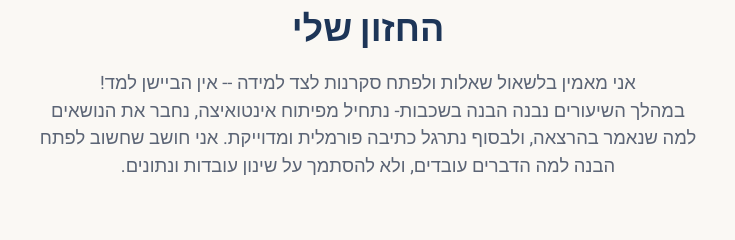
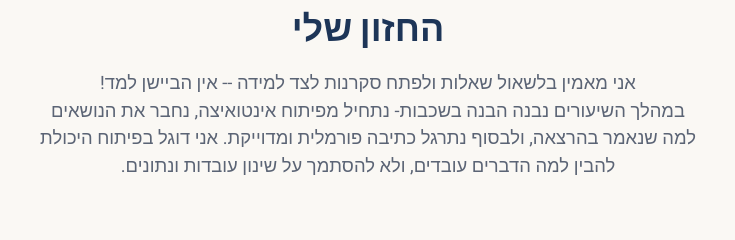
Before and after one commit to Bipbop11/Ohad-website-Letsgoooo, a website built with Vite: page index.html in a window 1280 px wide. Shown: the part 638-878 px from the top of the page, 272-1007 px from the left. Built offline with nearby package versions, Linux system fonts and the light colour scheme.

Commit message:
vision formmting &content 1.3

```diff
--- a/index.html
+++ b/index.html
@@ -49,7 +49,7 @@
             במהלך השיעורים נבנה הבנה בשכבות- נתחיל מפיתוח
             אינטואיצה, נחבר את הנושאים למה שנאמר בהרצאה,
             ולבסוף נתרגל כתיבה פורמלית ומדוייקת.
-            אני חושב שחשוב לפתח הבנה למה הדברים
+            אני דוגל בפיתוח היכולת להבין למה הדברים
             עובדים, ולא להסתמך על שינון עובדות ונתונים.
         </p>
       </section>
```
